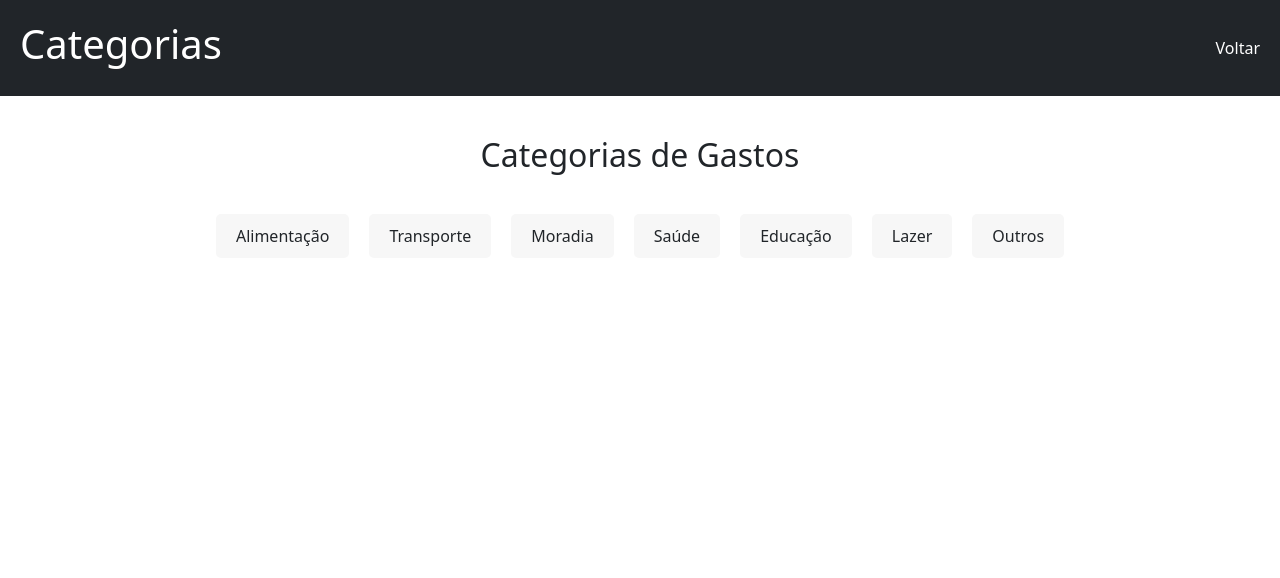
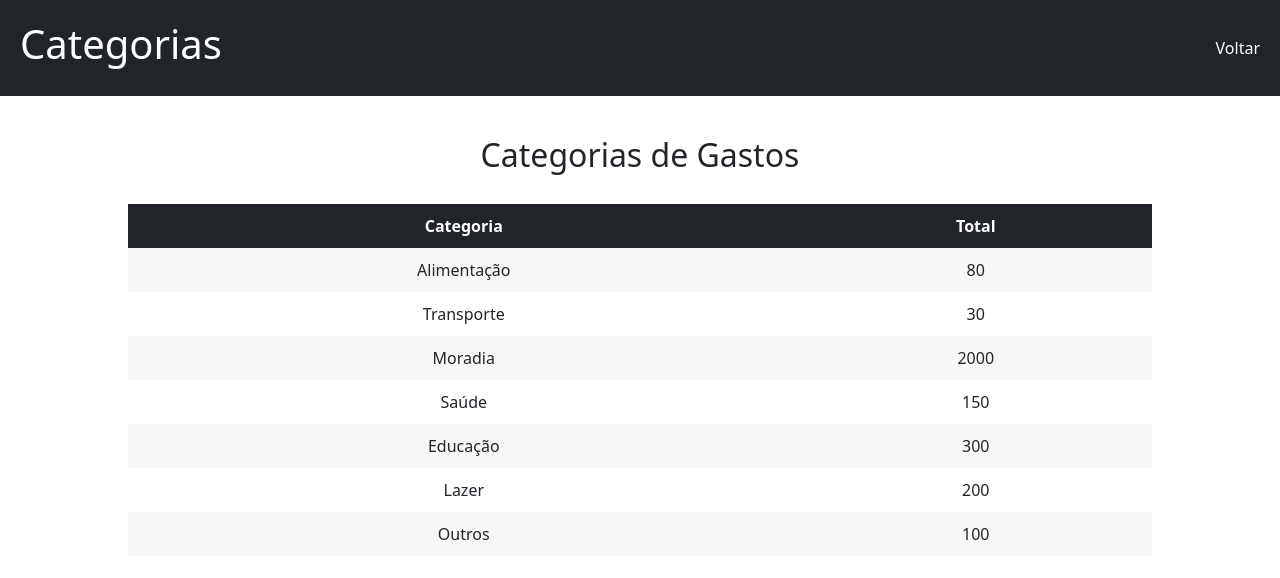
Before and after one commit to 07Dalmaso/GestaoPessoal, a plain HTML site: page index/categorias/categorias.html in a window 1280 px wide. Drawn offline with nearby package versions, Linux system fonts and the light colour scheme.

Commit message:
Mexi nas categorias e transacoes

```diff
--- a/index/categorias/categorias.css
+++ b/index/categorias/categorias.css
@@ -38,17 +38,25 @@ header {
   margin-bottom: 30px;
 }
 
-  section#categorias ul {
-    list-style: none;
-    margin: 0;
-    padding: 0;
-    display: flex;
-    flex-wrap: wrap;
-    justify-content: center;
+section#categorias table {
+  margin: auto;
+  width: 80%;
+  border-collapse: collapse;
 }
 
-  section#categorias li {
-    margin: 10px;
+section#categorias th {
+  background-color: #212529;
+  color: #fff;
+  padding: 10px;
+}
+
+section#categorias td {
+  padding: 10px;
+  text-align: center;
+}
+
+section#categorias tbody tr:nth-child(odd) {
+  background-color: #f7f7f7;
 }
 
 section#categorias a {
--- a/index/categorias/categorias.html
+++ b/index/categorias/categorias.html
@@ -19,31 +19,46 @@
   </header>
   <main>
     <section id="categorias">
-        <h2>Categorias de Gastos</h2>
-        <ul>
-          <li>
-            <a href="#">Alimentação</a>
-          </li>
-          <li>
-            <a href="#">Transporte</a>
-          </li>
-          <li>
-            <a href="#">Moradia</a>
-          </li>
-          <li>
-            <a href="#">Saúde</a>
-          </li>
-          <li>
-            <a href="#">Educação</a>
-          </li>
-          <li>
-            <a href="#">Lazer</a>
-          </li>
-          <li>
-            <a href="#">Outros</a>
-          </li>
-        </ul>
-      </section>
+      <h2>Categorias de Gastos</h2>
+      <table>
+        <thead>
+          <tr>
+            <th>Categoria</th>
+            <th>Total</th>
+          </tr>
+        </thead>
+        <tbody>
+          <tr>
+            <td>Alimentação</td>
+            <td id="alimentacao-total">0</td>
+          </tr>
+          <tr>
+            <td>Transporte</td>
+            <td id="transporte-total">0</td>
+          </tr>
+          <tr>
+            <td>Moradia</td>
+            <td id="moradia-total">0</td>
+          </tr>
+          <tr>
+            <td>Saúde</td>
+            <td id="saude-total">0</td>
+          </tr>
+          <tr>
+            <td>Educação</td>
+            <td id="educacao-total">0</td>
+          </tr>
+          <tr>
+            <td>Lazer</td>
+            <td id="lazer-total">0</td>
+          </tr>
+          <tr>
+            <td>Outros</td>
+            <td id="outros-total">0</td>
+          </tr>
+        </tbody>
+      </table>
+    </section>
   </main>
   <script src="categorias.js"></script>
   <script src="https://cdn.jsdelivr.net/npm/bootstrap@5.3.0-alpha1/dist/js/bootstrap.bundle.min.js"
--- a/index/categorias/categorias.js
+++ b/index/categorias/categorias.js
@@ -0,0 +1,59 @@
+const transacoes = [
+    { categoria: "Alimentação", valor: 50 },
+    { categoria: "Transporte", valor: 20 },
+    { categoria: "Moradia", valor: 800 },
+    { categoria: "Saúde", valor: 100 },
+    { categoria: "Educação", valor: 200 },
+    { categoria: "Lazer", valor: 150 },
+    { categoria: "Outros", valor: 75},
+    { categoria: "Alimentação", valor: 30 },
+    { categoria: "Transporte", valor: 10},
+    { categoria: "Moradia", valor: 1200 },
+    { categoria: "Saúde", valor: 50 },
+    { categoria: "Educação", valor: 100 },
+    { categoria: "Lazer", valor: 50 },
+    { categoria: "Outros", valor: 25},
+  ];
+
+  // Adiciona o valor de cada transação à categoria correspondente na tabela
+  transacoes.forEach((transacao) => {
+    switch (transacao.categoria) {
+      case "Alimentação":
+        document.getElementById("alimentacao-total").innerText =
+          parseFloat(document.getElementById("alimentacao-total").innerText) +
+          transacao.valor;
+        break;
+      case "Transporte":
+        document.getElementById("transporte-total").innerText =
+          parseFloat(document.getElementById("transporte-total").innerText) +
+          transacao.valor;
+        break;
+      case "Moradia":
+        document.getElementById("moradia-total").innerText =
+          parseFloat(document.getElementById("moradia-total").innerText) +
+          transacao.valor;
+        break;
+      case "Saúde":
+        document.getElementById("saude-total").innerText =
+          parseFloat(document.getElementById("saude-total").innerText) +
+          transacao.valor;
+        break;
+      case "Educação":
+        document.getElementById("educacao-total").innerText =
+          parseFloat(document.getElementById("educacao-total").innerText) +
+          transacao.valor;
+        break;
+      case "Lazer":
+        document.getElementById("lazer-total").innerText =
+          parseFloat(document.getElementById("lazer-total").innerText) +
+          transacao.valor;
+        break;
+      case "Outros":
+        document.getElementById("outros-total").innerText =
+          parseFloat(document.getElementById("outros-total").innerText) +
+          transacao.valor;
+        break;
+      default:
+        break;
+    }
+  });
--- a/index/transacoes/transacoes.js
+++ b/index/transacoes/transacoes.js
@@ -8,15 +8,18 @@ form.addEventListener('submit', (event) => {
   const date = event.target.elements['transaction-date'].value;
   const description = event.target.elements['transaction-description'].value;
   const value = event.target.elements['transaction-value'].value;
+  const category = event.target.elements['transaction-category'].value;
 
   const row = tableBody.insertRow();
   const dateCell = row.insertCell();
   const descriptionCell = row.insertCell();
   const valueCell = row.insertCell();
+  const categoryCell = row.insertCell();
 
   dateCell.textContent = date;
   descriptionCell.textContent = description;
   valueCell.textContent = value;
+  categoryCell.textContent = category;
 
   form.reset();
 
```
Also changed, not shown: index/transacoes/transacoes.html (+13 -0 lines). Lines whose indentation alone changed are shown as unchanged.
